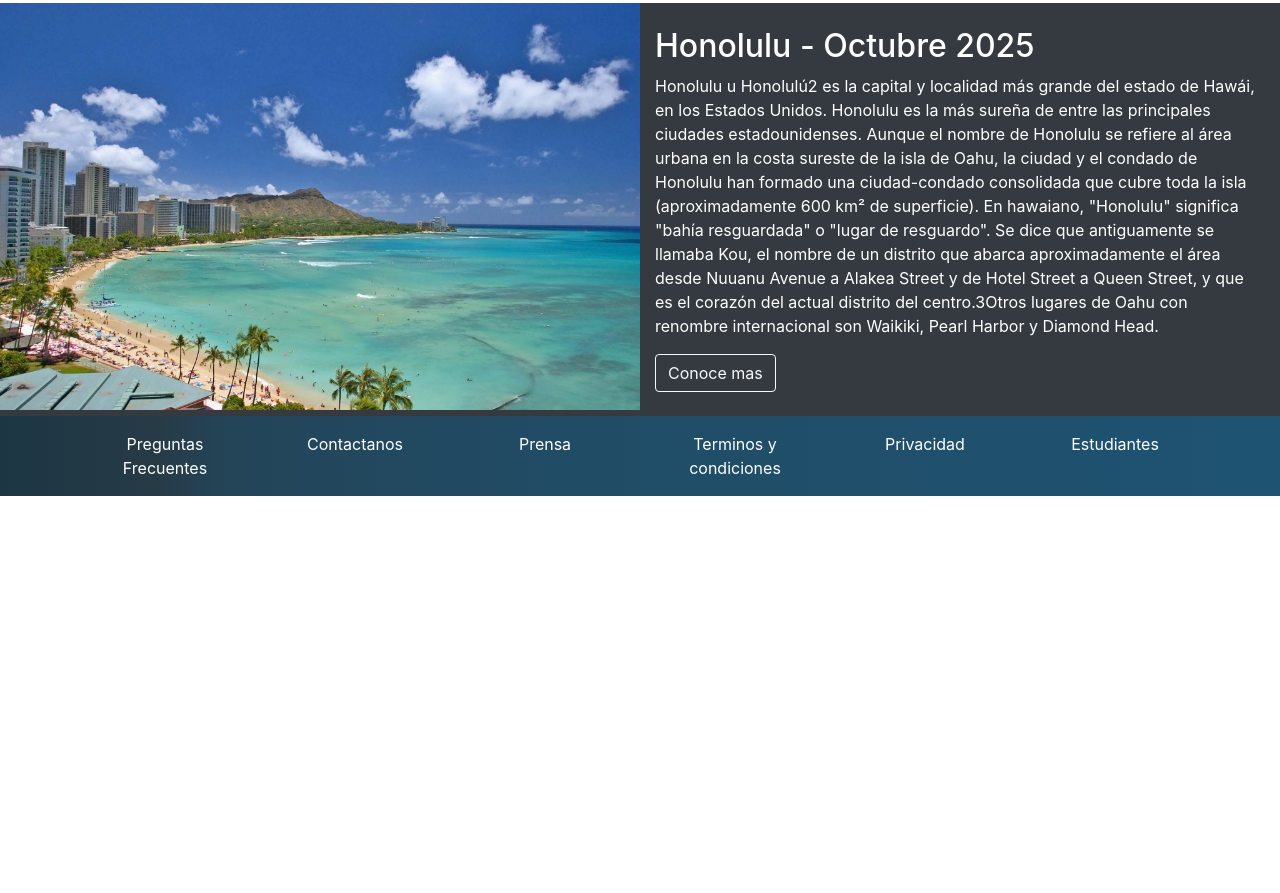
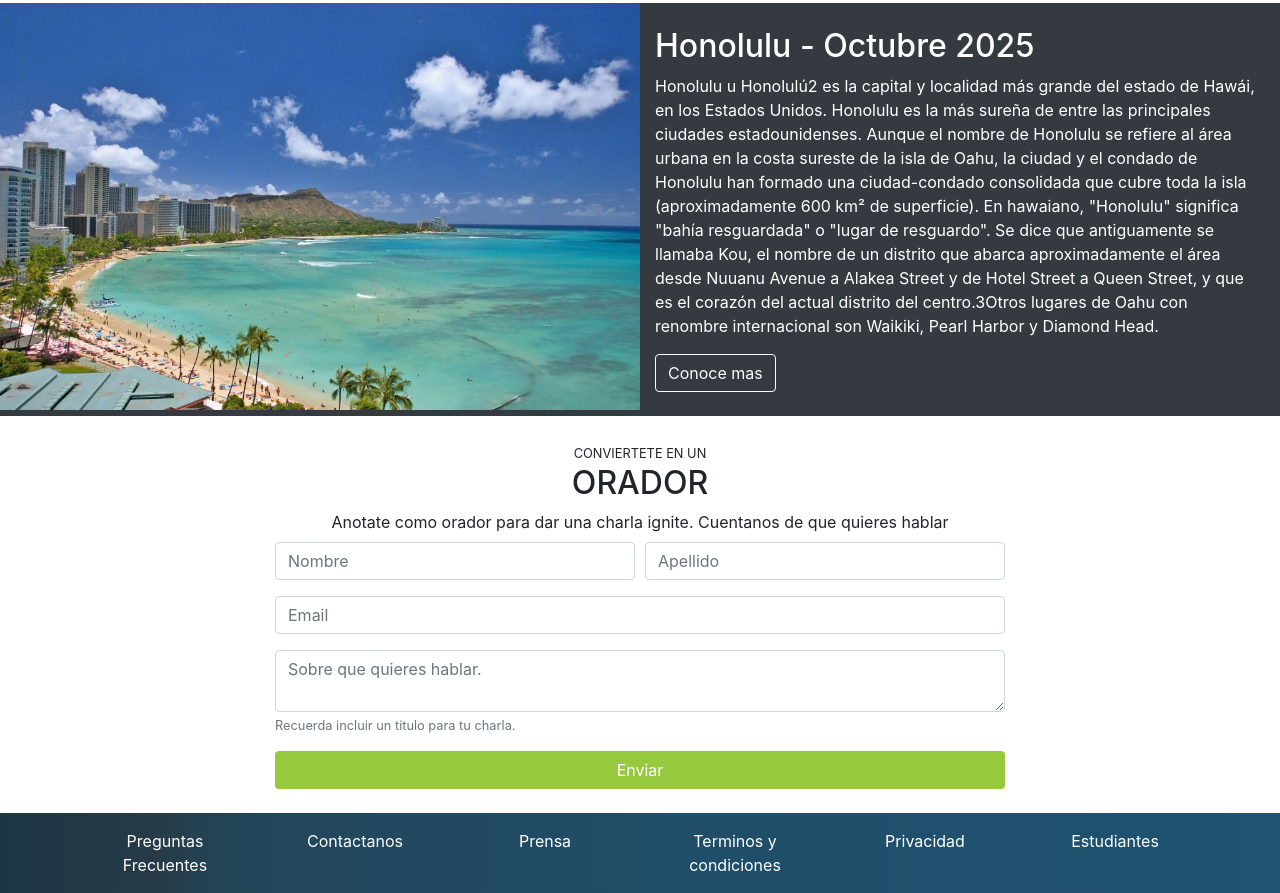
Before and after one commit to ByChanderZap/platzi-bootstrap, a plain HTML site: page index.html in a window 1280 px wide. Shown: the part 1835-2728 px from the top of the page. Before the commit the page ends 2331 px from the top, so only its background shows below. Drawn offline with nearby package versions, Linux system fonts and the light colour scheme.

Commit message:
Se agrego un formulario para convertirse en Orador.

```diff
--- a/index.html
+++ b/index.html
@@ -177,6 +177,54 @@
     </section>
     <!--/Lugar y Fecha-->
 
+    <!--Conviertete Speaker-->
+    <section id="conviertete-en-orador" class="pt-4 pb-4">
+      <div class="container">
+        <div class="row">
+          <div class="col text-uppercase text-center">
+            <small>Conviertete en un</small>
+            <h2>Orador</h2>
+          </div>
+        </div>
+        <div class="row">
+          <div class="col text-center">
+            Anotate como orador para dar una charla ignite.
+            Cuentanos de que quieres hablar
+          </div>
+        </div>
+        <div class="row">
+          <div class="col col-md-10 offset-md-1 col-lg-8 offset-lg-2 pt-2">
+            <form>
+              <div class="form-row">
+                <div class="form-group col-12 col-md-6">
+                  <input type="text" class="form-control" placeholder="Nombre">
+                </div>
+                <div class="form-group col-12 col-md-6">
+                  <input type="text" class="form-control" placeholder="Apellido">
+                </div>
+                <div class="form-group col-12 col-md-12">
+                  <input type="email" class="form-control" placeholder="Email">
+                </div>
+              </div>
+              <div class="form-row">
+                <div class="col">
+                  <textarea name="text" class="form-control form-control-mg" placeholder="Sobre que quieres hablar."></textarea>
+                  <small class="form-text text-muted form-group">
+                    Recuerda incluir un titulo para tu charla.
+                  </small>
+                </div>
+              </div>
+              <div class="form-row">
+                <div class="col">
+                  <button type="button" class="btn btn-platzi btn-block">Enviar</button>
+                </div>
+              </div>
+            </form>
+          </div>
+        </div>
+      </div>
+    </section>
+    <!--/Conviertete Speaker-->
     <!--FOOTER-->
     <footer id="footer" class="pb-3 pt-3 ">
       <div class="container">
```
